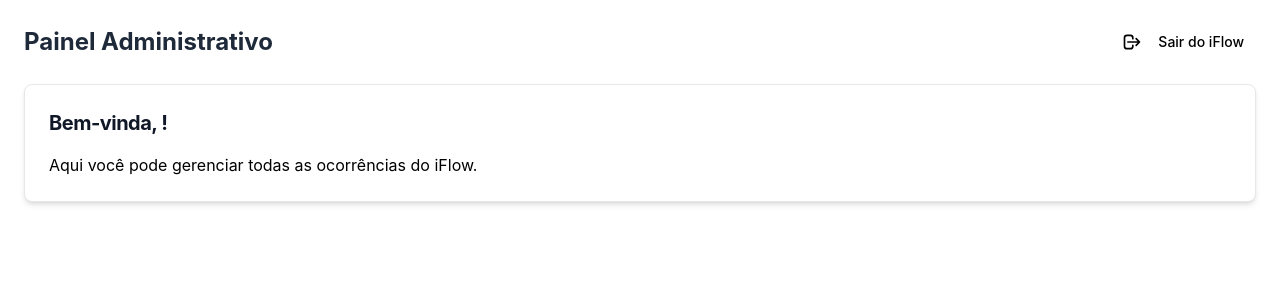
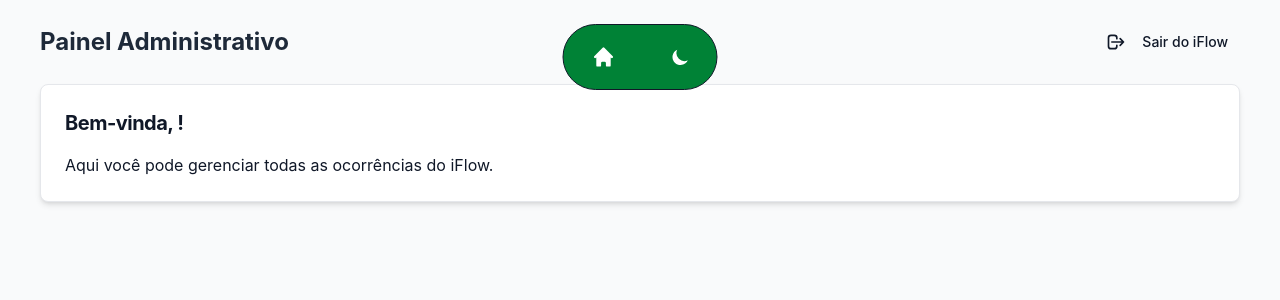
Before and after one commit to IFPE-Jaboatao/ocorrencias-time1, a Next.js app in the folder frontend/: page /dashboard/admin in a window 1280 px wide. Shown: the top 300 px of the page. Built offline with nearby package versions, Linux system fonts and the light colour scheme.

Commit message:
feat: incluindo o tema e o navbar

```diff
--- a/frontend/package.json
+++ b/frontend/package.json
@@ -11,6 +11,7 @@
   "dependencies": {
     "flowbite": "^4.0.1",
     "flowbite-react": "^0.12.17",
+    "framer-motion": "^12.38.0",
     "js-cookie": "^3.0.5",
     "jwt-decode": "^4.0.0",
     "next": "16.2.1",
--- a/frontend/src/app/layout.tsx
+++ b/frontend/src/app/layout.tsx
@@ -1,4 +1,6 @@
 import { AuthProvider } from "@/contexts/AuthContext";
+import { ThemeModeScript } from "flowbite-react";
+import { Navbar } from "@/components/Navbar";
 import "./globals.css";
 
 export default function RootLayout({
@@ -7,9 +9,17 @@ export default function RootLayout({
   children: React.ReactNode;
 }) {
   return (
-    <html lang="pt-br">
-      <body>
-        <AuthProvider>{children}</AuthProvider>
+    <html lang="pt-br" suppressHydrationWarning>
+      <head>
+        <ThemeModeScript />
+      </head>
+      <body className="bg-gray-50 dark:bg-gray-900 text-gray-900 dark:text-gray-100 transition-colors duration-300">
+        <AuthProvider>
+          <Navbar />
+          <main className="pt-28 min-h-screen container mx-auto px-4">
+            {children}
+          </main>
+        </AuthProvider>
       </body>
     </html>
   );
--- /dev/null
+++ b/frontend/src/app/template.tsx
@@ -0,0 +1,15 @@
+"use client"
+
+import { motion } from "framer-motion";
+
+export default function Template({ children }: { children: React.ReactNode }) {
+  return (
+    <motion.div
+      initial={{ opacity: 0, y: 10 }}
+      animate={{ opacity: 1, y: 0 }}
+      transition={{ ease: "easeInOut", duration: 0.4 }}
+    >
+      {children}
+    </motion.div>
+  );
+}
--- /dev/null
+++ b/frontend/src/components/Navbar.tsx
@@ -0,0 +1,64 @@
+"use client";
+
+import { useAuth } from "@/contexts/AuthContext";
+import { usePathname } from "next/navigation";
+import { DarkThemeToggle } from "flowbite-react";
+import { HiHome, HiClipboardList } from "react-icons/hi";
+import Link from "next/link";
+
+export function Navbar() {
+  const pathname = usePathname();
+  const { user, loading } = useAuth();
+
+  const userRole = user?.funcao || "aluno";
+
+  const menuItems = [
+    {
+      id: "home",
+      href: "/",
+      icon: HiHome,
+      label: "Início",
+      roles: ["admin", "aluno", "professor", "responsavel"],
+    },
+    {
+      id: "ocorrencias",
+      href: "/ocorrencias",
+      icon: HiClipboardList,
+      label: "Ocorrências",
+      roles: ["admin", "professor"],
+    },
+  ];
+
+  if (loading) return null;
+
+  const filteredItems = menuItems.filter((item) =>
+    item.roles.includes(userRole),
+  );
+
+  return (
+    <nav className="fixed top-6 left-1/2 -translate-x-1/2 z-50">
+      <div className="flex items-center bg-green-700 dark:bg-green-800 p-2 px-4 rounded-full shadow-2xl gap-3 border border-white/10 backdrop-blur-md">
+        {filteredItems.map((item) => {
+          const isActive = pathname === item.href;
+          const Icon = item.icon;
+
+          return (
+            <Link
+              key={item.id}
+              href={item.href}
+              className={`p-3 rounded-full transition-all duration-300 ${
+                isActive
+                  ? "bg-white text-green-700 -translate-y-2 shadow-lg"
+                  : "text-white hover:bg-green-600"
+              }`}
+            >
+              <Icon size={24} />
+            </Link>
+          );
+        })}
+        <div className="w-[1px] h-6 bg-white/20 mx-1" />
+        <DarkThemeToggle className="text-white hover:bg-green-600 border-none focus:ring-0 rounded-full" />
+      </div>
+    </nav>
+  );
+}
--- a/frontend/tailwind.config.ts
+++ b/frontend/tailwind.config.ts
@@ -1,15 +1,20 @@
 import type { Config } from "tailwindcss";
 
 const config: Config = {
+  darkMode: 'class',
   content: [
     "./src/**/*.{js,ts,jsx,tsx,mdx}",
-    "node_modules/flowbite-react/lib/esm/**/*.js", // 👈 ESSENCIAL
+    "node_modules/flowbite-react/lib/esm/**/*.js",
   ],
   theme: {
-    extend: {},
+    extend: {
+      colors: {
+        iflowGreen: "#15803d",
+      }
+    },
   },
   plugins: [
-    require("flowbite/plugin"), // 👈 ESSENCIAL
+    require("flowbite/plugin"),
   ],
 };
 
```
Also changed, not shown: 1 other file (tests, documents, lock files or other folders).
